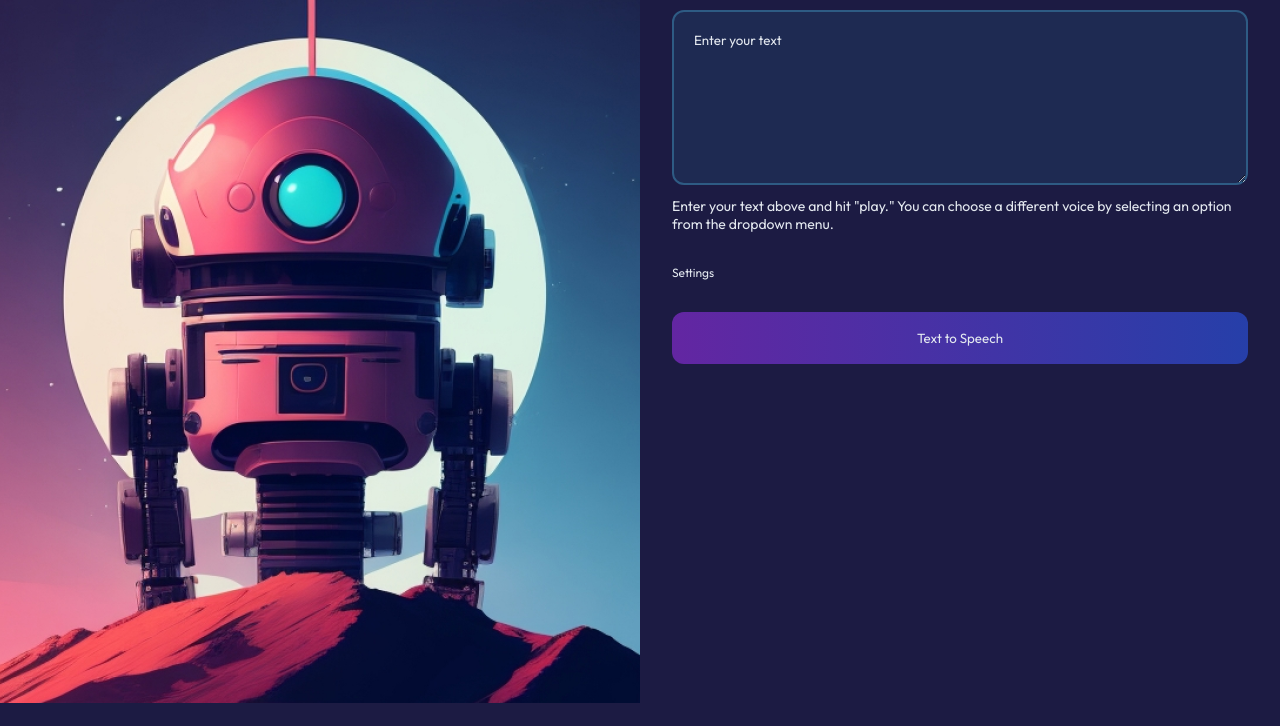
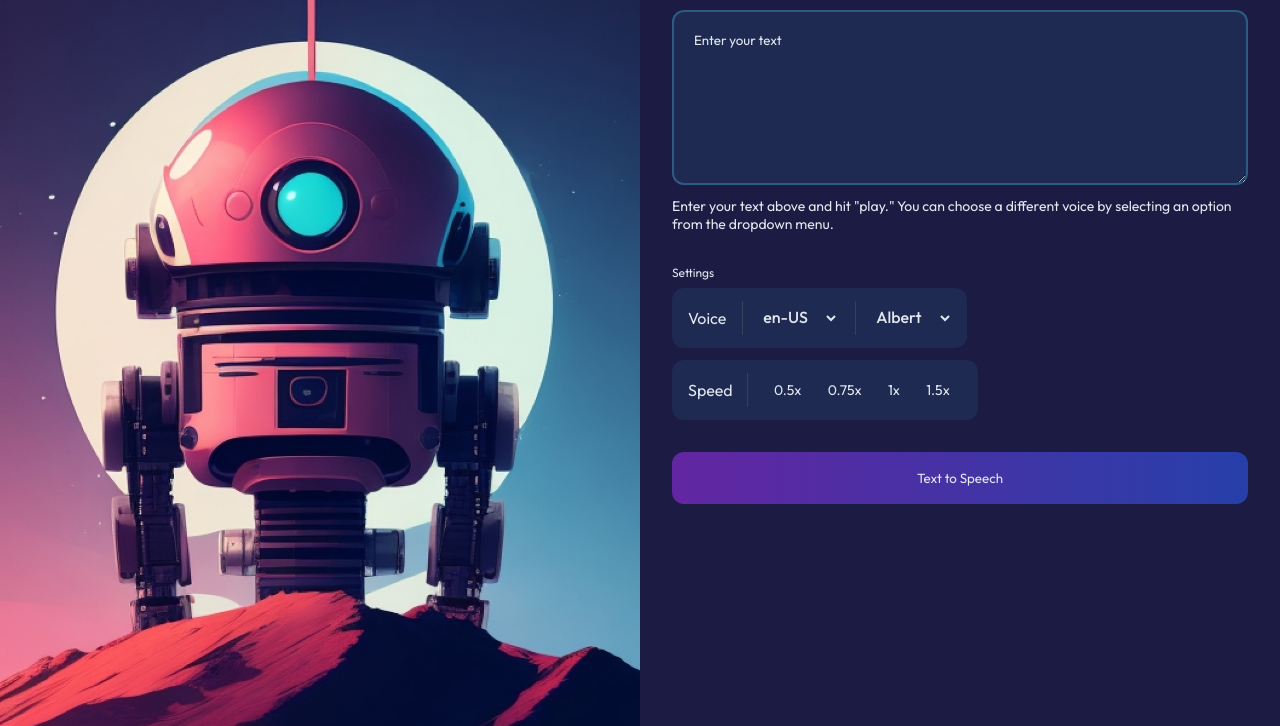
Before and after one commit to amilliiee/tts, a plain HTML site: page index.html in a window 1280 px wide. Shown: the part 74-800 px from the top of the page. Drawn offline with Linux system fonts and the light colour scheme.

Commit message:
styled speed and voice selectors

```diff
--- a/index.html
+++ b/index.html
@@ -33,9 +33,45 @@
         <div class="settings">
           <p>Settings</p>
           <div class="voice-options">
+            <div class="voice-dropdown">
+              <span>Voice</span>
+              <div class="vl"></div>
 
+              <select name="language" class="sel-lang">
+                <option value="en-US" selected>en-US</option>
+                <option value="en-UK">en-UK</option>
+                <option value="es">es</option>
+              </select>
+
+              <div class="vl"></div>
+
+              <select name="voice" class="sel-voice">
+                <option value="Albert" selected>Albert</option>
+                <option value="idk1">Idk1</option>
+                <option value="idk2">Idk2</option>
+              </select>
+            </div>
           </div>
-          <div class="speed-options"></div>
+
+
+          <div class="speed-options">
+            <div class="speed-btns">
+              <span>Speed</span>
+              <div class="vl"></div>
+
+              <input type="radio" name="speed" id="s0.5" value="0.5x">
+              <label for="s0.5">0.5x</label>
+
+              <input type="radio" name="speed" id="s0.75" value="0.75x">
+              <label for="s0.75">0.75x</label>
+
+              <input type="radio" name="speed" id="s1" value="1x">
+              <label for="s1">1x</label>
+
+              <input type="radio" name="speed" id="s1.5" value="1.5x">
+              <label for="s1.5">1.5x</label>
+            </div>
+          </div>
         </div>
 
         <button>Text to Speech</button>
--- a/styles.css
+++ b/styles.css
@@ -33,7 +33,8 @@ body {
     height: 100%;
     background-image: url('./resources/hero-image-text-to-speech.jpg');
     background-repeat: no-repeat;
-    background-size: contain;
+    background-size: cover;
+    background-position: center;
 }
 
 .tts {
@@ -85,8 +86,106 @@ textarea:focus::placeholder {
     font-size: 14px;
 }
 
+.settings {
+    display: flex;
+    flex-direction: column;
+}
+
 .settings p {
     font-size: 12px;
+    margin-bottom: 8px;
+}
+
+.vl {
+    height: 34px;
+    border-left: 1px solid var(--selection-divider);
+    margin: 0 14px;
+}
+
+.voice-options span, .speed-options span {
+    font-size: 16px;
+}
+
+.voice-options {
+    border: none;
+    border-radius: 12px;
+    background-color: var(--input-and-selection-bg);
+    width: 295px;
+    height: 60px;
+    display: inline-flex;
+    flex-direction: row;
+    padding: 12px 16px;
+    margin-bottom: 12px;
+}
+
+.voice-dropdown {
+    display: inline-flex;
+    align-items: center;
+    justify-content: space-between;
+}
+
+.voice-dropdown .vl {
+    margin: 0 16px;
+}
+
+select {
+    height: 24px;
+    outline: none;
+    border: none;
+    background-color: var(--input-and-selection-bg);
+    color: var(--text-white);
+    font-family: Outfit, sans-serif;
+    font-size: 16px;
+    font-weight: 500;
+    padding-right: 12px;
+}
+
+.sel-lang {
+    width: 80px;
+}
+
+.sel-voice {
+    width: 81px;
+}
+
+.speed-options {
+    border: none;
+    border-radius: 12px;
+    background-color: var(--input-and-selection-bg);
+    width: 306px;
+    height: 60px;
+    display: inline-flex;
+    flex-direction: row;
+    padding: 12px 16px;
+}
+
+.speed-btns {
+    display: inline-flex;
+    align-items: center;
+    justify-content: center;
+    width: 274px;
+}
+
+input[type="radio"] {
+    display: none;
+}
+
+label {
+    display: inline-block;
+    padding: 8px 10px;
+    margin: 0 auto;
+    font-size: 14px;
+    cursor: pointer;
+    text-align: center;
+}
+
+label:not(:last-child) {
+    margin-right: 4px
+}
+
+input[type="radio"]:checked + label {
+    background-color: var(--bg-and-selection-indicator);
+    border-radius: 8px;
 }
 
 button {
@@ -104,3 +203,14 @@ button {
 button:active {
     border: 2px solid var(--text-white);
 }
+
+@media (max-width: 700px) {
+    .robot-img {
+        display: none;
+    }
+
+    .tts {
+        width: 100%;
+        padding: 24px 12px;
+    }
+}
```
